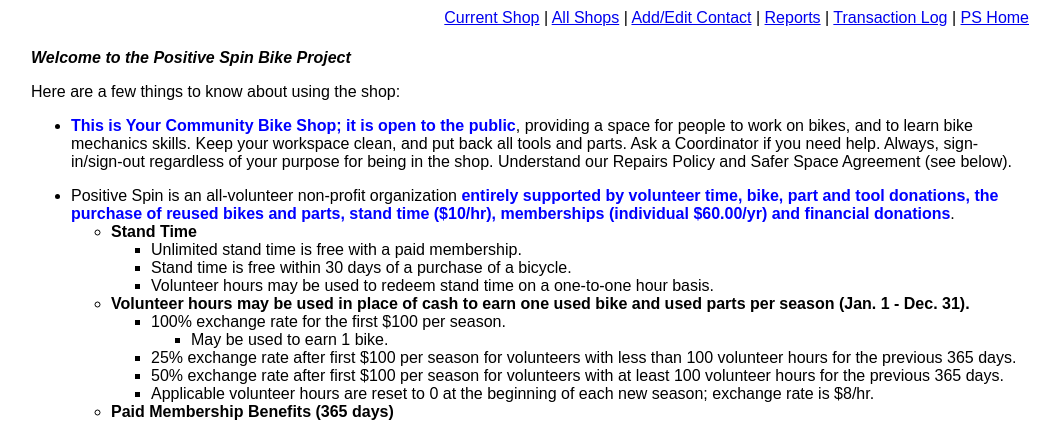
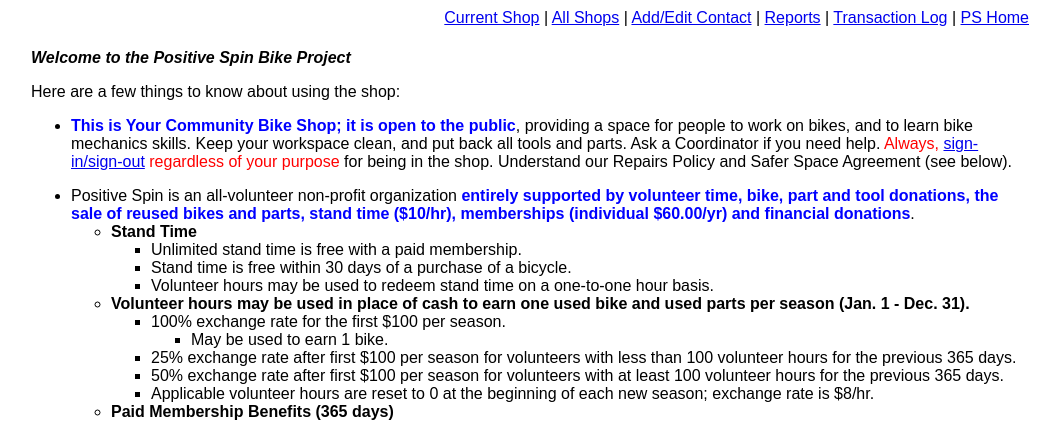
Before and after one commit to fspc/Yellow-Bike-Database, a PHP site: page /shop_welcome.php in a window 1280 px wide. Shown: the top 421 px of the page, without its empty margins (110-1170 px from the left). Run offline with PHP 8.4, Linux system fonts and the light colour scheme; data that the repository does not hold is empty; some libraries are stand-ins or nearby versions.

Commit message:
More improvements.

```diff
--- a/shop_welcome.php
+++ b/shop_welcome.php
@@ -10,13 +10,14 @@ require_once('Connections/database_functions.php');
       <ul>
         <li><span class="yb_heading3red">This is Your Community Bike Shop; it is open to the public</span>,
         providing a space for people to work on bikes, and to learn bike mechanics skills. Keep your workspace clean, and put
-        back all tools and parts.  Ask a Coordinator if you need help.  Always, sign-in/sign-out regardless of your purpose
+        back all tools and parts.  Ask a Coordinator if you need help.
+        <span class="yb_standardCENTERred">Always, <a href="https://fsbomorgantown.com:667/shop_log.php">sign-in/sign-out</a> regardless of your purpose</span>
         for being in the shop.  Understand our Repairs Policy and Safer Space Agreement (see below).</li>
       </ul>
       <ul>
         <li>Positive Spin is an all-volunteer non-profit organization
         <span class="yb_heading3red">entirely supported by volunteer time, bike, part and tool donations,
-        										the purchase of reused bikes and parts, stand time ($10/hr), memberships (individual $60.00/yr)
+        										the sale of reused bikes and parts, stand time ($10/hr), memberships (individual $60.00/yr)
         									   and financial donations</span>. </li>
       	<ul>
       		<li><strong>Stand Time</strong></li>
```
